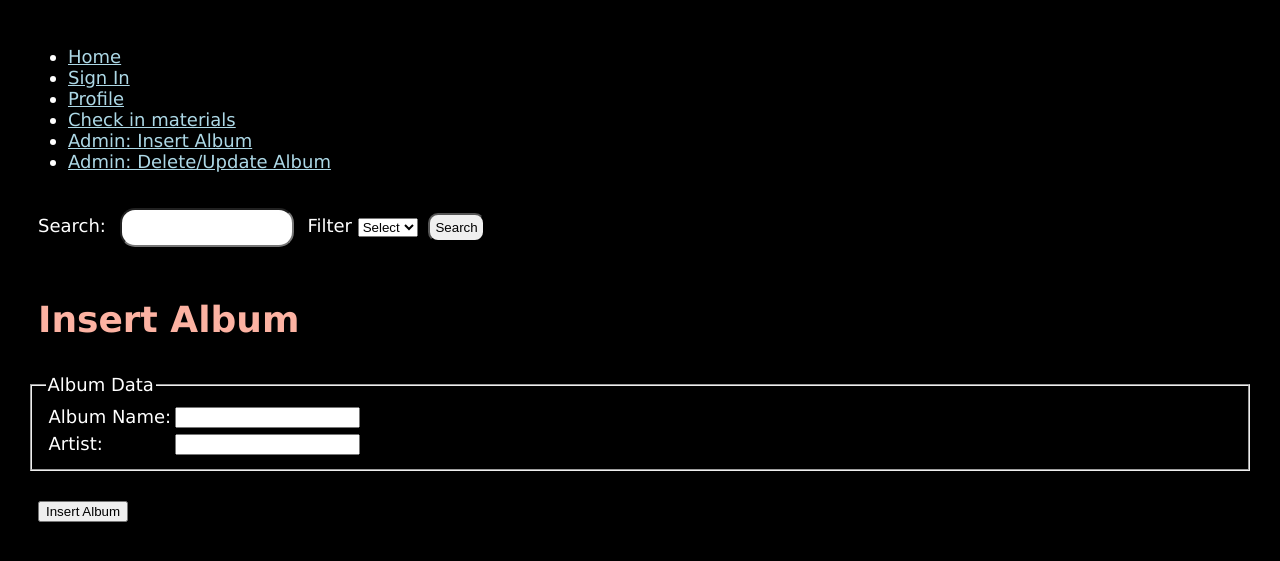
After one commit to nicolegates/CS304-FA19-WZLYRecordLibrary, a Flask app: template draft/templates/insert.html in a window 1280 px wide. The commit adds this page. Shown: the top 561 px of the page. Run offline with Flask 2, Linux system fonts and the light colour scheme; the template is opened without the code that fills it, so the values that code supplies are empty.

Commit message:
(Bella) progress towards insert/update/delete features, fixed genre display

```diff
--- a/draft/app.py
+++ b/draft/app.py
@@ -58,7 +58,7 @@ def query():
                             query=q,
                             kind=kind)
 
-@app.route('/album/<aid>')
+@app.route('/album/<aid>', methods=['GET'])
 def album(aid):
     conn = getters.getConn('cs304reclib_db')
     album = getters.getAlbumByID(aid, conn)
@@ -82,7 +82,7 @@ def album(aid):
                             tracks=tracks,
                             genres=genres)
 
-@app.route('/artist/<artist>')
+@app.route('/artist/<artist>', methods=['GET'])
 def artist(artist):
     conn = getters.getConn('cs304reclib_db')
     albums = getters.getArtist(artist, conn)
@@ -96,7 +96,7 @@ def artist(artist):
         print('Show error page')
         return redirect(request.referrer)
 
-@app.route('/login/')
+@app.route('/login/', methods=['GET','POST'])
 def login():
     return redirect(url_for('index'))
     # print ('Session keys: ',session.keys())
@@ -144,7 +144,6 @@ def update():
                 setters.deleteAlbum(aid, conn)
                 print('here in delete')
                 flash("Album " + str(aid) + " was deleted")
-                # insert into album (aid, name, artist) values (30, 'I Am Ghost', 'Lover's Requiem')
                 return render_template('update.html',
                                         incompletes = albums,
                                         a = {},
@@ -160,16 +159,16 @@ def update():
                             a = {},
                             total = len(albums))
 
-@app.route('/logged-in/')
+@app.route('/logged-in/', methods=['GET','POST'])
 def loggedin():
     flash('Successfully logged in!')
     return redirect(url_for('index'))
 
-@app.route('/profile/')
+@app.route('/profile/', methods=['GET','POST'])
 def profile():
     return redirect(url_for('index'))
 
-@app.route('/checkin/')
+@app.route('/checkin/', methods=['GET','POST'])
 def checkin():
     # pseudocode:
     # if user is not logged in:
@@ -180,7 +179,7 @@ def checkin():
 
     return render_template('check-in.html')
 
-@app.route('/checkinAjax/')
+@app.route('/checkinAjax/', methods=['GET','POST'])
 def checkinAjax():
     # runs SQL statement that changes album's availability
     # from 'not available' to 'available'
@@ -191,9 +190,25 @@ def checkinAjax():
     return redirect(url_for('index'))
 
 
-@app.route('/admin/')
+@app.route('/admin/', methods=['GET','POST'])
 def admin():
     return redirect(url_for('index'))
+
+@app.route('/insert/', methods=['GET','POST'])
+def insert():
+    conn = getters.getConn('cs304reclib_db')
+
+    if request.method == 'POST':
+        name = request.form.get('album-name')
+        artist = request.form.get('album-artist')
+        print(name, artist)
+
+        # expand to handle duplicates (if album already exists)
+        res = setters.insertAlbum(name, artist, conn)
+
+        return render_template('insert.html')
+
+    return render_template('insert.html')
 
 if __name__ == '__main__':
 
--- a/draft/templates/base.html
+++ b/draft/templates/base.html
@@ -13,7 +13,9 @@
     <li><a href='/login/'>Sign In</a></li>
     <li><a href='/profile/'>Profile</a></li>
     <li><a href='/checkin/'>Check in materials</a></li>
-    <li><a href='/admin/'>Admin</a></li>
+    <!-- <li><a href='/admin/'>Admin</a></li> -->
+    <li><a href='/insert/'>Admin: Insert Album</a></li>
+    <li><a href='/update/'>Admin: Delete/Update Album</a></li>
 </ul>
 
 <div id='flashes'>
--- /dev/null
+++ b/draft/templates/insert.html
@@ -0,0 +1,23 @@
+{% extends "base.html" %}
+
+{% block content %}
+
+<h1>Insert Album</h1>
+
+<form method=post action="/insert/">
+
+    <fieldset>
+        <legend>Album Data</legend>
+            <table>
+                <tr><td><label for="album-name">Album Name:</label></td>
+                <td><input type="text" name="album-name" id="album-name"></td></tr>
+                <tr><td><label for="album-artist">Artist:</label></td>
+                <td><input type="text" name="album-artist" id="album-artist"></td></tr>
+            </table>
+    </fieldset>
+
+    <p> <input type='submit' value='Insert Album'> </p>
+
+</form>
+
+{% endblock %}
--- a/draft/templates/update.html
+++ b/draft/templates/update.html
@@ -2,7 +2,7 @@
 
 {% block content %}
 
-<h1>Select a movie:</h1>
+<h1>Select an album to update:</h1>
 
 <form method=POST action='/update/'>
     <label for="menu-aid">{{ total }} albums missing data:</label>
```
Also changed, not shown: draft/spotify.py (+0 -10 lines), draft/templates/album.html (+7 -4 lines).
